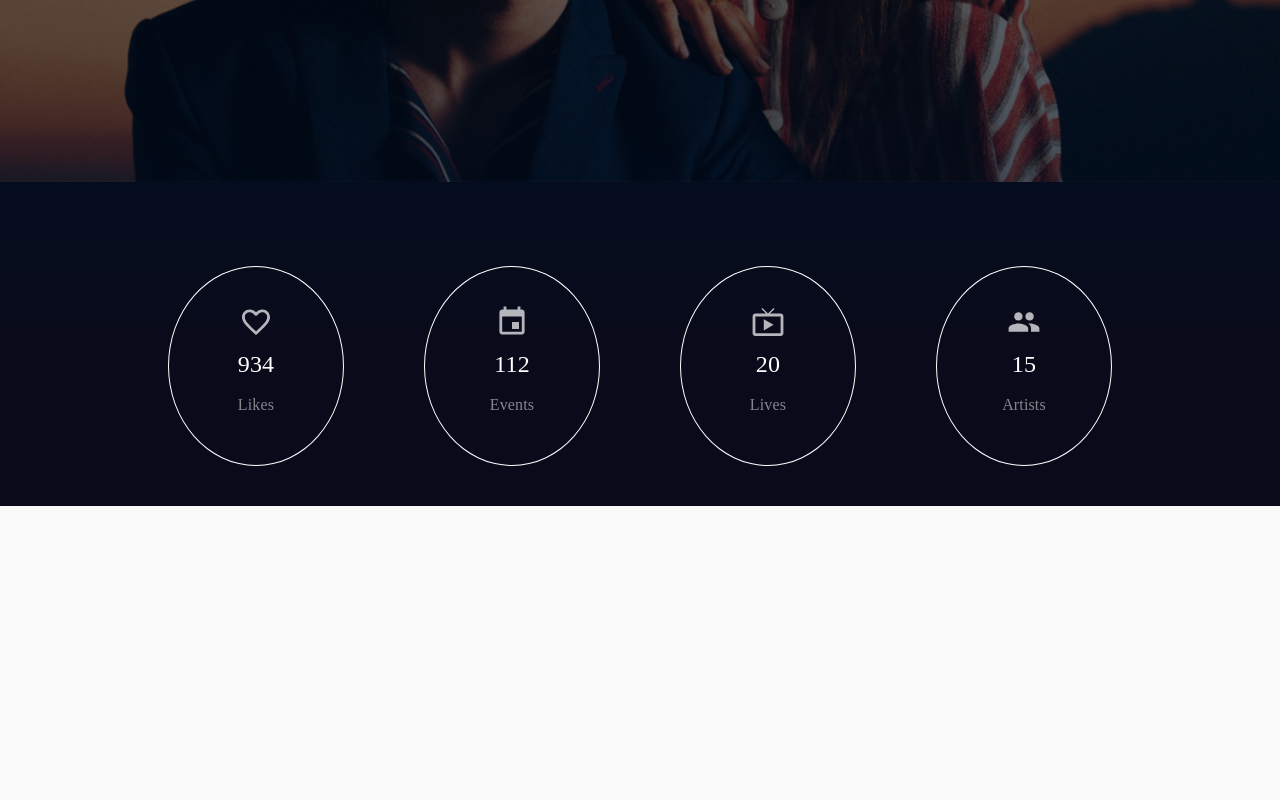
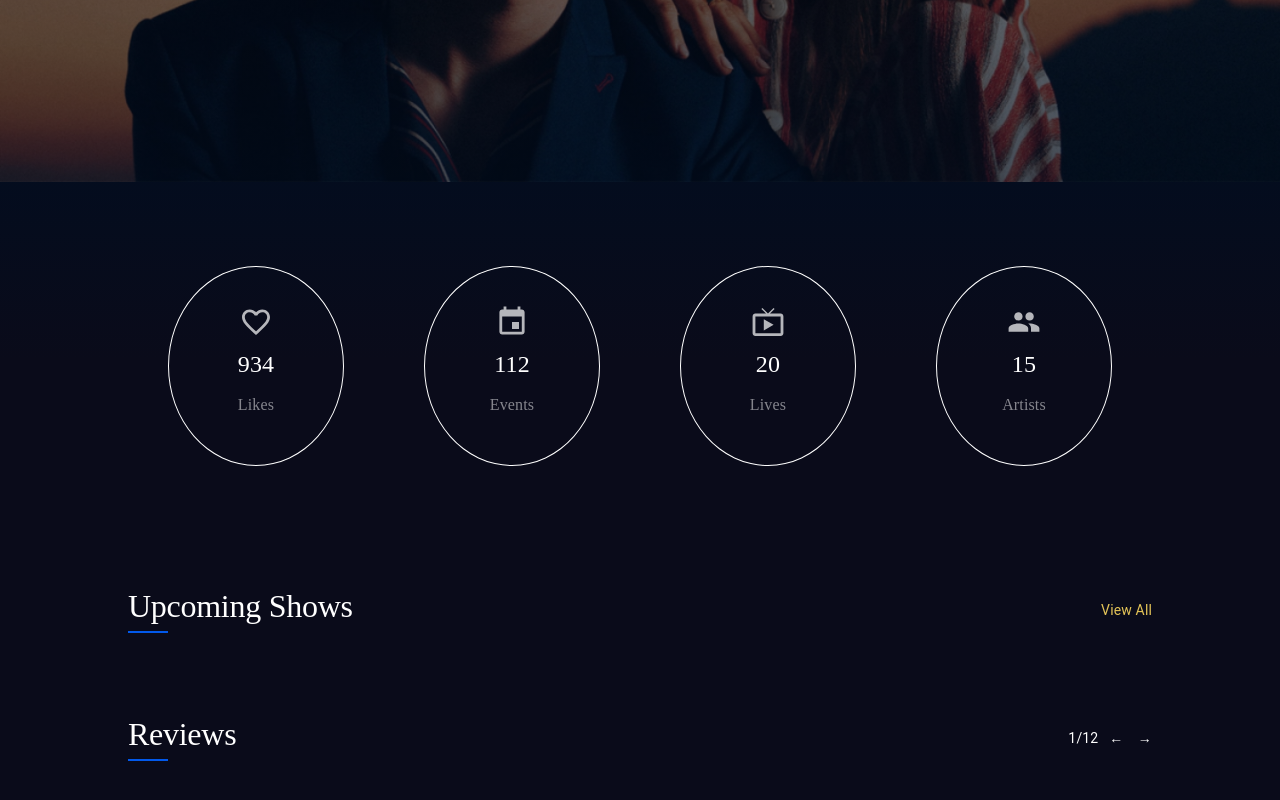
Before and after one commit to djsreeraj/react-landing-page, a React (Create React App) app: page / in a window 1280 px wide. Shown: the part 490-1290 px from the top of the page. Before the commit the page ends 996 px from the top, so only its background shows below. Built offline with nearby package versions, Linux system fonts and the light colour scheme.

Commit message:
added headers for shows, reviews

```diff
--- a/src/App.tsx
+++ b/src/App.tsx
@@ -2,12 +2,16 @@ import { CssBaseline } from "@material-ui/core";
 import React from "react";
 import "./App.css";
 import { Home } from "./components/Home";
+import Reviews from "./components/Reviews";
+import Shows from "./components/Shows";
 
 function App() {
   return (
     <div className="App">
       <CssBaseline />
       <Home />
+      <Shows />
+      <Reviews />
     </div>
   );
 }
--- /dev/null
+++ b/src/components/ComponentHeader.tsx
@@ -0,0 +1,54 @@
+import React from "react";
+import { makeStyles } from "@material-ui/styles";
+import Typography from "@material-ui/core/Typography";
+import LayoutWrapper from "./LayoutWrapper";
+
+const useStyle = makeStyles((theme) => ({
+  wrapper: {
+    display: "flex",
+    justifyContent: "space-between",
+    marginTop: "80px",
+  },
+  titleSection: {
+    display: "flex",
+    flexDirection: "column",
+  },
+  title: {
+    color: "#fff",
+    fontFamily: "LibreBaskerville",
+    fontWeight: 400,
+    fontSize: "32px",
+    lineHeight: "40px",
+  },
+  titleAddon: {
+    marginTop: "5px",
+    width: "40px",
+    border: "1.5px solid #0259eb",
+    backgroundColor: "#0259eb",
+  },
+  rightAction: {},
+}));
+
+interface IProps {
+  title: string;
+  rightAction: HTMLElement;
+}
+
+export const ComponentHeader: React.FC<IProps> = (props) => {
+  const classes = useStyle();
+
+  return (
+    <LayoutWrapper>
+      <div className={classes.wrapper}>
+        <div className={classes.titleSection}>
+          <Typography variant="h2" className={classes.title}>
+            {props.title}
+          </Typography>
+          <span className={classes.titleAddon}></span>
+        </div>
+
+        <div> {props.rightAction}</div>
+      </div>
+    </LayoutWrapper>
+  );
+};
--- a/src/components/LayoutWrapper.tsx
+++ b/src/components/LayoutWrapper.tsx
@@ -6,7 +6,6 @@ const useStyle = makeStyles((theme) => ({
     width: "80%",
     margin: "0 auto",
   },
-  logo: {},
 }));
 
 const LayoutWrapper: React.FC = (props) => {
--- a/src/components/Reviews.tsx
+++ b/src/components/Reviews.tsx
@@ -1,7 +1,39 @@
 import React from "react";
+import { makeStyles } from "@material-ui/core";
+import { ComponentHeader } from "./ComponentHeader";
+
+const useStyle = makeStyles((theme) => ({
+  wrapper: {
+    paddingBottom: "100px",
+  },
+  actionButton: {
+    color: "#fff",
+    "&:hover, &:focus": {
+      color: "#E5C558",
+    },
+  },
+}));
 
 const Reviews = () => {
-  return <div>Reviews</div>;
+  const classes = useStyle();
+
+  let action: any = reviewsAction();
+  function reviewsAction() {
+    return (
+      <p onClick={test} className={classes.actionButton}>
+        1/12 &nbsp; &larr; &nbsp;&nbsp; &rarr;
+      </p>
+    );
+  }
+
+  function test() {
+    console.log("Reviews scroll all....");
+  }
+  return (
+    <div className={classes.wrapper}>
+      <ComponentHeader title="Reviews" rightAction={action} />
+    </div>
+  );
 };
 
 export default Reviews;
--- a/src/components/Shows.tsx
+++ b/src/components/Shows.tsx
@@ -1,7 +1,39 @@
 import React from "react";
+import { makeStyles } from "@material-ui/core";
+import { ComponentHeader } from "./ComponentHeader";
+
+const useStyle = makeStyles((theme) => ({
+  wrapper: {},
+  actionButton: {
+    color: "#E5C558",
+    "&:hover, &:focus": {
+      color: "#fff",
+    },
+  },
+}));
 
 const Shows = () => {
-  return <div>shows</div>;
+  const classes = useStyle();
+
+  let action: any = showsAction();
+
+  function showsAction() {
+    return (
+      <p onClick={showAll} className={classes.actionButton}>
+        View All{" "}
+      </p>
+    );
+  }
+
+  function showAll() {
+    console.log("Showing all....");
+  }
+
+  return (
+    <div className={classes.wrapper}>
+      <ComponentHeader title="Upcoming Shows" rightAction={action} />
+    </div>
+  );
 };
 
 export default Shows;
```
